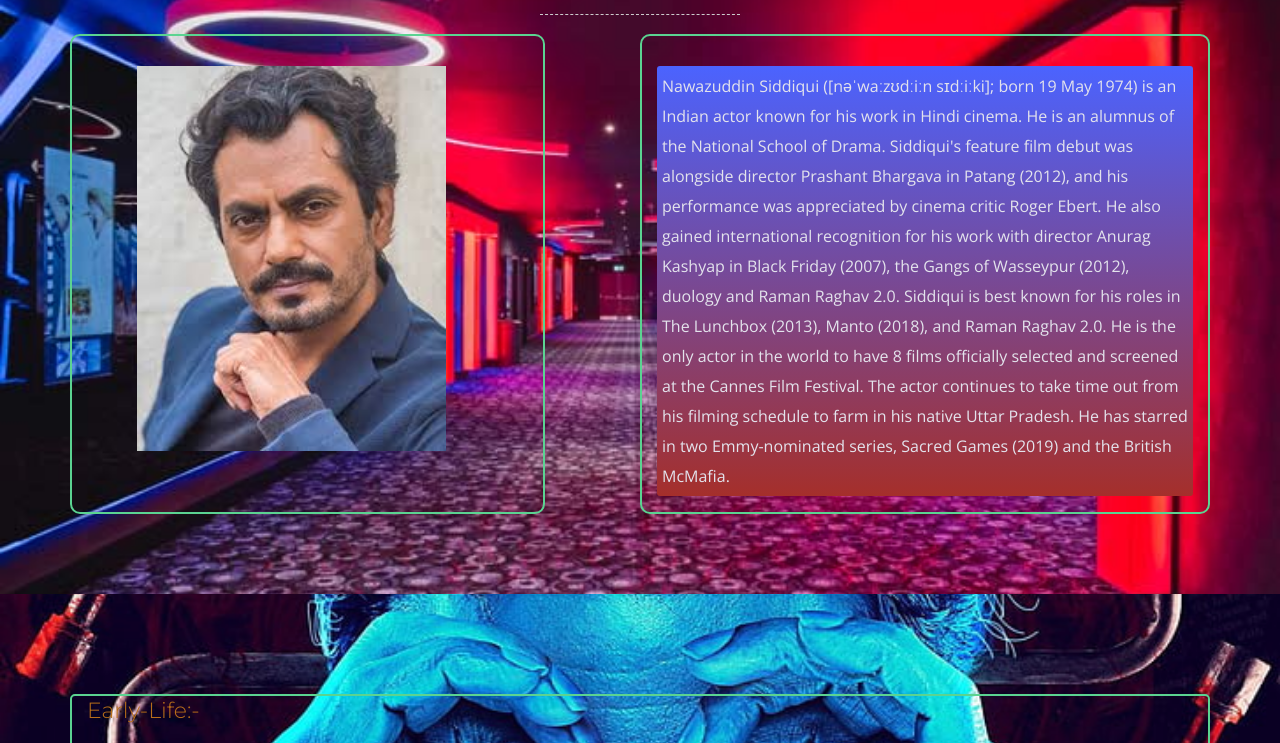
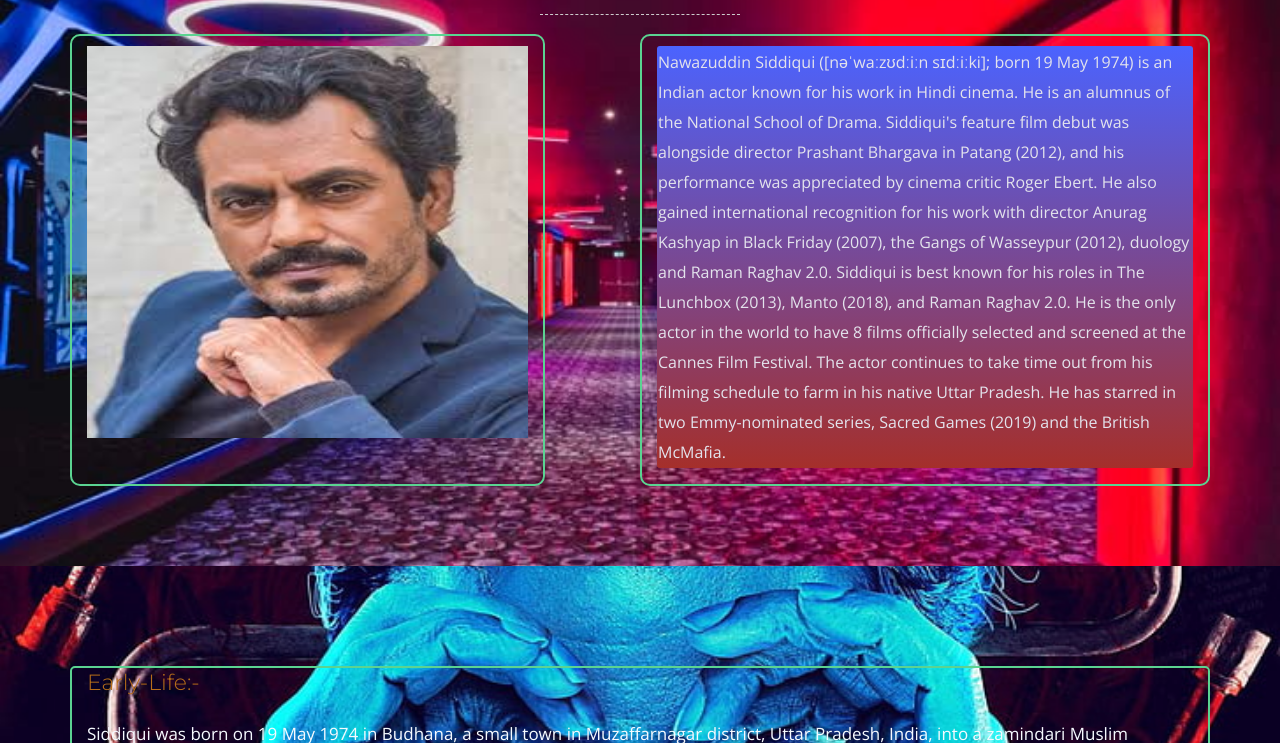
Before and after one commit to raz2770/tirutsava_web_design, a plain HTML site: page index.html in a window 1280 px wide. Shown: the part 534-1277 px from the top of the page. Drawn offline with nearby package versions, Linux system fonts and the light colour scheme.

Commit message:
images fixed

```diff
--- a/css/style.css
+++ b/css/style.css
@@ -208,22 +208,26 @@ img { max-width: 100%; }
 
 
 .intro-box {
-	padding-top: 30px;
+	padding-top: 10px;
 	text-align: left;
 	border: 2px solid rgb(91, 211, 145);
 	border-radius: 10px;
 
 
 }
+
+img {
+	width:100%;
+	height:100%;
+}
 .intro-box>img {
-	width: 70%;
-  height: auto;
-  margin-left: 50px;
-
+	width:100%;
+	height:400px;
+	padding-bottom: 8px;
 
 }
 .intro-box>p{
-	padding: 5px;
+	padding: 1px;
 	border-radius: 3px;
 	background: #a52f2b; /* Old browsers */
 
```
